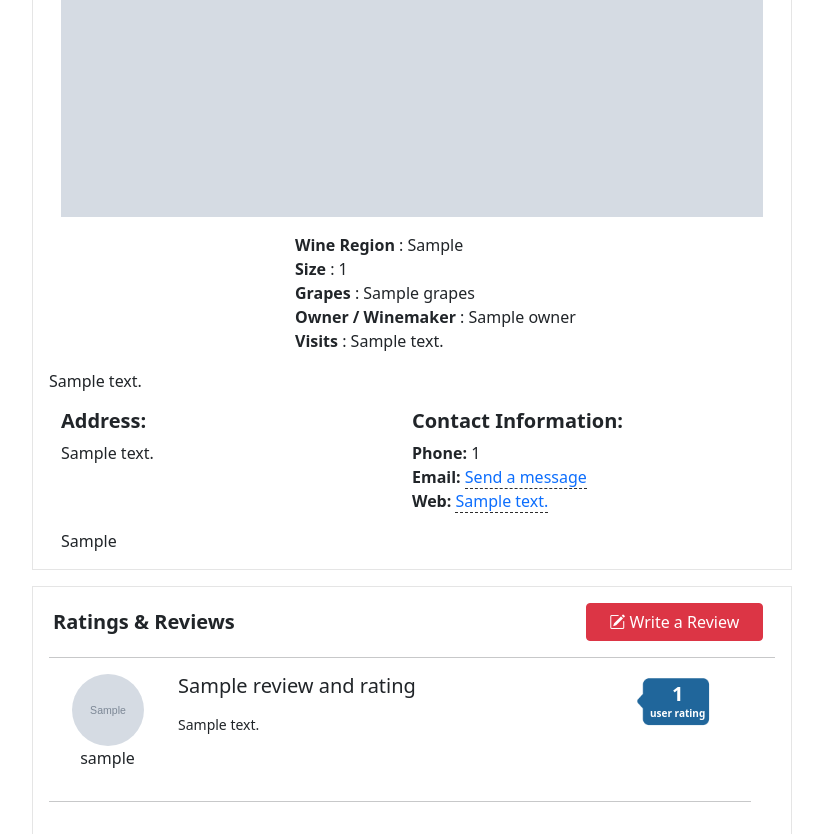
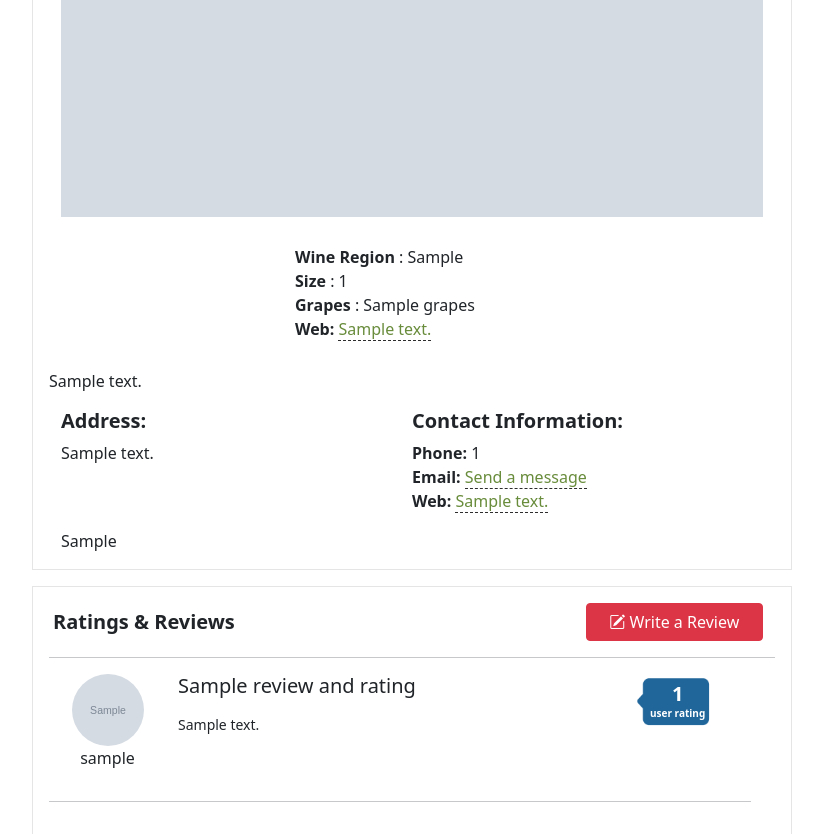
Before and after one commit to Penk13/top25vineyards, a Django app: template templates/vineyards/vineyard.html in a window 1280 px wide. Shown: the part 633-1467 px from the top of the page, without its empty margins (38-861 px from the left). Run offline with Django 3.2, Linux system fonts and the light colour scheme; the template is opened without the code that fills it: most values are stand-ins (such as "Sample title", 1, 10 or a date in 2020); grey boxes marked "Sample" are stand-in pictures; some libraries are stand-ins or nearby versions.

Commit message:
modify vineyard html

```diff
--- a/templates/vineyards/vineyard.html
+++ b/templates/vineyards/vineyard.html
@@ -73,9 +73,7 @@
         <br />
         <strong> Grapes </strong> : {{ vineyard.grapes }}
         <br />
-        <strong> Owner / Winemaker </strong> : {{ vineyard.owner }}
-        <br />
-        <strong> Visits </strong> : {{ vineyard.visits|striptags }}
+        <span class="fw-bold">Web: </span> <a href="//{{ vineyard_user.website }}" target="_blank" style="text-decoration: none; border-bottom: 1px dashed #2d2d2d; color: #688c3b;">{{ vineyard_user.web_text }}</a> <br>
       </p>
     </div>
     {% elif vineyard.hide_rating == False %}
@@ -99,9 +97,7 @@
         <br />
         <strong> Grapes </strong> : {{ vineyard.grapes }}
         <br />
-        <strong> Owner / Winemaker </strong> : {{ vineyard.owner }}
-        <br />
-        <strong> Visits </strong> : {{ vineyard.visits|striptags }}
+        <span class="fw-bold">Web: </span> <a href="//{{ vineyard_user.website }}" target="_blank" style="text-decoration: none; border-bottom: 1px dashed #2d2d2d; color: #688c3b;">{{ vineyard_user.web_text }}</a> <br>
       </p>
     </div>
     {% else %}
@@ -113,9 +109,7 @@
         <br />
         <strong> Grapes </strong> : {{ vineyard.grapes }}
         <br />
-        <strong> Owner / Winemaker </strong> : {{ vineyard.owner }}
-        <br />
-        <strong> Visits </strong> : {{ vineyard.visits|striptags }}
+        <span class="fw-bold">Web: </span> <a href="//{{ vineyard_user.website }}" target="_blank" style="text-decoration: none; border-bottom: 1px dashed #2d2d2d; color: #688c3b;">{{ vineyard_user.web_text }}</a> <br>
       </p>
     </div>
     {% endif %}
@@ -130,8 +124,8 @@
     <div class="col-md-6 col-sm-12">
       <h5 class="fw-bold">Contact Information:</h5>
       <span class="fw-bold">Phone: </span>{{ vineyard_user.number }} <br>
-      <span class="fw-bold">Email: </span> <a href="mailto:{{ vineyard_user.email2 }}" target="_blank" style="text-decoration: none; border-bottom: 1px dashed #2d2d2d;">Send a message</a> <br>
-      <span class="fw-bold">Web: </span> <a href="//{{ vineyard_user.website }}" target="_blank" style="text-decoration: none; border-bottom: 1px dashed #2d2d2d;">{{ vineyard_user.web_text }}</a> <br>
+      <span class="fw-bold">Email: </span> <a href="mailto:{{ vineyard_user.email2 }}" target="_blank" style="text-decoration: none; border-bottom: 1px dashed #2d2d2d; color: #688c3b;">Send a message</a> <br>
+      <span class="fw-bold">Web: </span> <a href="//{{ vineyard_user.website }}" target="_blank" style="text-decoration: none; border-bottom: 1px dashed #2d2d2d; color: #688c3b;">{{ vineyard_user.web_text }}</a> <br>
     </div>
   </div>
   {% endif %}
```
